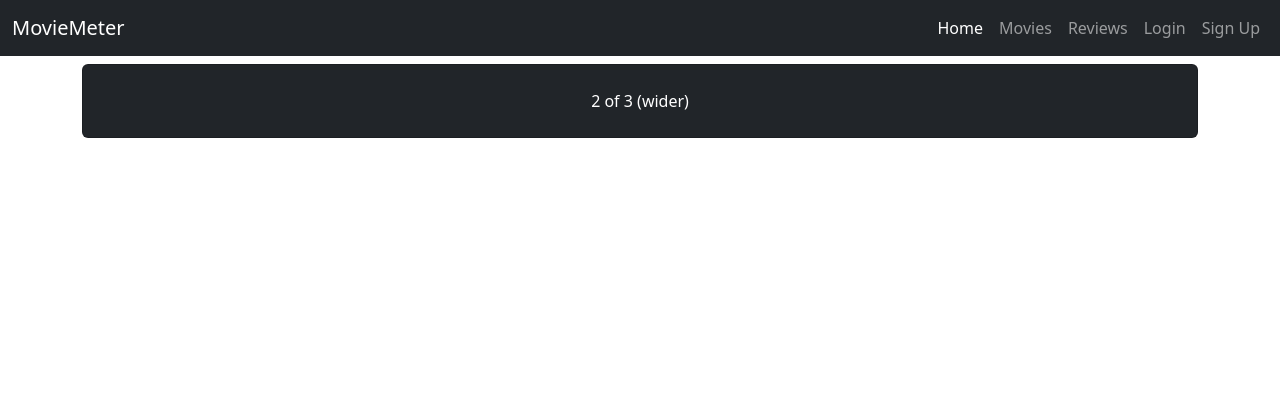
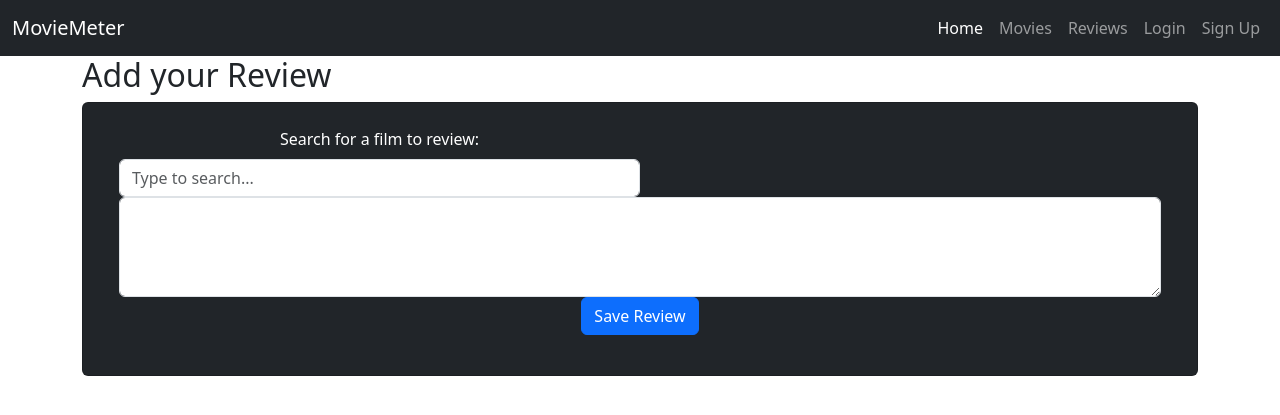
Before and after one commit to leellismith/MovieMeter, a Flask app: page /add_review in a window 1280 px wide. Shown: the top 415 px of the page. Run offline with Flask 3, Linux system fonts and the light colour scheme; some libraries are stand-ins or nearby versions.

Commit message:
Added add review function to site

```diff
--- a/app.py
+++ b/app.py
@@ -39,6 +39,7 @@
             return render_template("index.html", error="No movies found.")
 
     return render_template("index.html", movies=movies)
+
 
 @app.route("/autocomplete", methods=["GET"])
 def autocomplete():
@@ -182,9 +183,28 @@
     return redirect(url_for("login"))
 
 
-@app.route("/add_review")
+@app.route("/add_review", methods=["GET", "POST"])
 def add_review():
-    return render_template("add_review.html")
+
+    movie_title = request.form.get("query")
+    review_text = request.form.get("review")
+
+    if not movie_title or not review_text:
+        return render_template("add_review.html")
+
+    if len(review_text) > 200:
+        flash("A review must be 200 characters or less")
+        return render_template("add_review.html")
+
+    review = {
+        "movie": movie_title,
+        "review": review_text
+    }
+
+    mongo.db.reviews.insert_one(review)
+    return redirect(url_for("reviews")) # Sends user to reviews page(might change)
+
+    # return render_template("add_review.html")
 
 
 @app.route("/reviews")
--- a/static/js/script.js
+++ b/static/js/script.js
@@ -1,5 +1,5 @@
 document.getElementById('query').addEventListener('input', function() {
-  let query = this.value;
+  let query = this.value.trim();
   if (query.length < 2) {
       document.getElementById('autocomplete-list').innerHTML = '';
       return;
--- a/templates/add_review.html
+++ b/templates/add_review.html
@@ -1,6 +1,7 @@
 {% extends "base.html" %}
 {% block content %}
 
+    <h2>Add your Review</h2>
 
     <div class="card text-bg-dark mx-auto p-2 m-2">
         <div class="card-body">
@@ -8,11 +9,22 @@
                 <div class="row">
                     <div class="col">
                     </div>
-                    <div class="col-6">
-                        2 of 3 (wider)
-                    </div>
-                    <div class="col">
-                    </div>
+                    <form method="POST" action="/add_review">
+                        <div class="col-6">
+                            <label for="query" class="form-label">Search for a film to review:</label>
+                            <input class="form-control" list="datalistOptions" id="query" name="query"
+                                placeholder="Type to search..." type="text" required>
+                            <div id="autocomplete-list"></div>
+                        </div>
+                        <div class="col">
+                        </div>
+                        <div class="form-floating">
+                            <textarea class="form-control" placeholder="Leave a review here" id="review" name="review"
+                                style="height: 100px" maxlength="200" required></textarea>
+                            <label for="review">Review</label>
+                        </div>
+                        <button type="submit" class="btn btn-primary mb-3">Save Review</button>
+                    </form>
                 </div>
             </div>
         </div>
```
